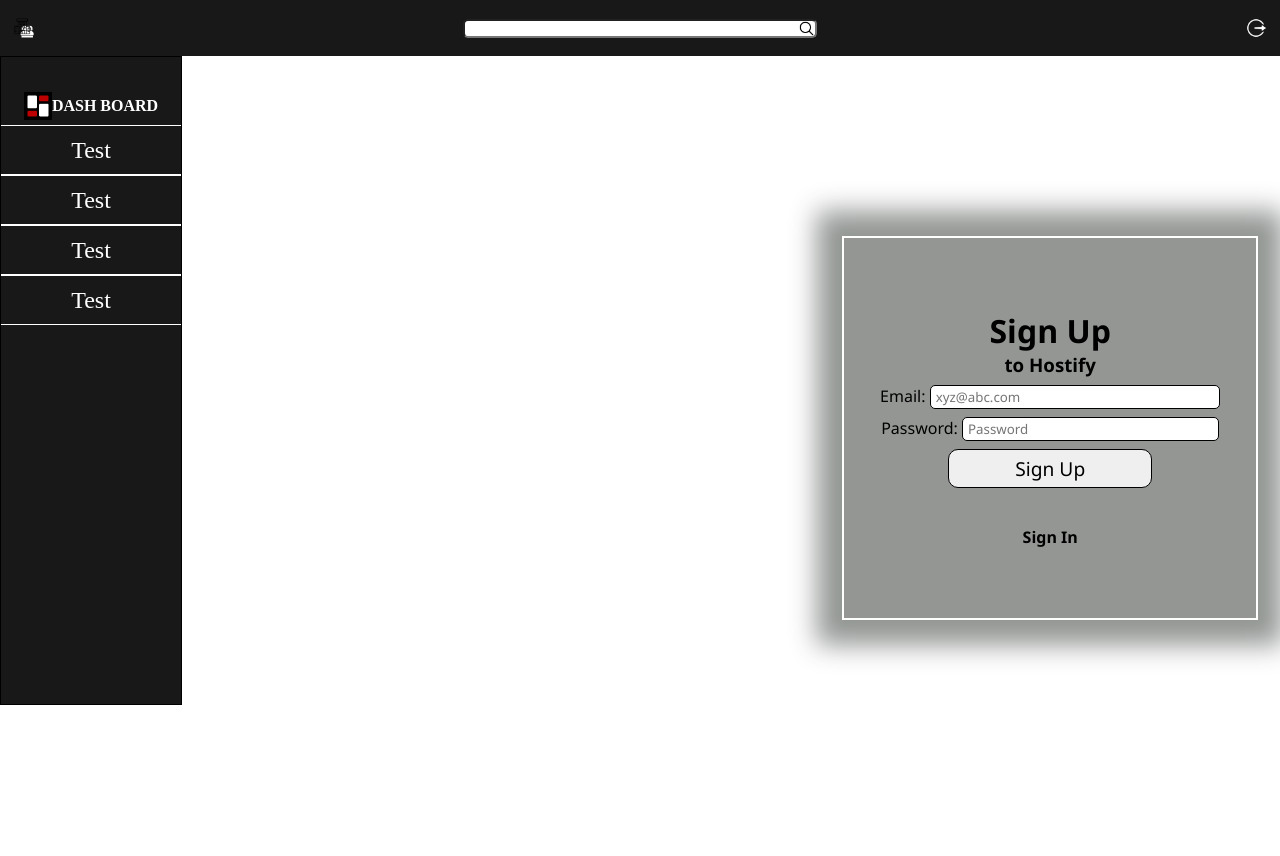
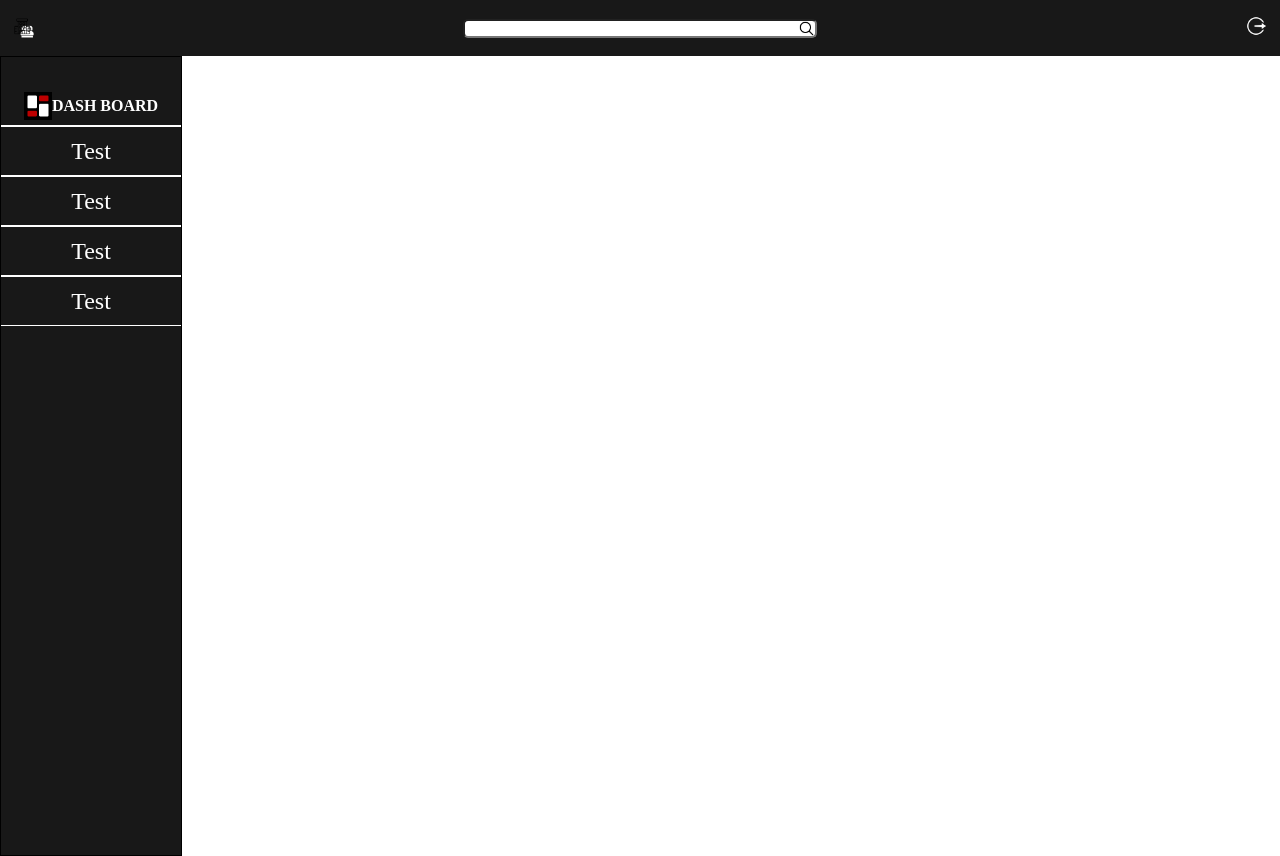
Before and after one commit to ahmedbilal-2711/HostelManagement, a plain HTML site: page html/navBar.html in a window 1280 px wide. Before the commit the page ends 800 px from the top, so only its background shows below. Drawn offline with Linux system fonts and the light colour scheme.

Commit message:
Nav Bar Improved

```diff
--- a/css/navBar.css
+++ b/css/navBar.css
@@ -64,10 +64,15 @@
     align-items: center;
     justify-content: center;
     padding: 5px 0px 5px 0px;
+    border-bottom: 1px solid white;
 }
 
 #dashImg{
     height: 28px;
+}
+
+.DashOptions{
+    display: none;
 }
 
 #navBar{
@@ -75,14 +80,14 @@
     height: 100%;
 }
 
-#navBar ul{
+#navBarUl{
     background-color: rgba(0, 0, 0, 0.904);
     color:white;
+    position: absolute;
     padding: 0;
     margin: 0;
     width: 180px;
     padding-top: 30px;
-    padding-bottom: 379px;
     border: 1px solid black;
 }
 
@@ -97,23 +102,16 @@
     flex-flow: row wrap;
     justify-content: center;
     align-items: center;
+    font-size: x-large;
+    color: white;
+    transition: background-color;
+    transition-duration: 800ms;
 }
 
-a{
-    color: white;
-    text-decoration: none;
-    font-size: x-large;
-}
-
-li:hover{
-    animation-name: hoverDashboard;
-    animation-duration: 1500ms;
-    animation-fill-mode: forwards;
+#navBar li:hover{
+    color: black;
     background-color: white;
-    color: black;
-}
-
-a:hover{
+    cursor: pointer;
     color: black;
 }
 
@@ -121,7 +119,7 @@
 
 @keyframes hoverDashboard {
     0%{
-        transform: rotateX(0deg);
+        transform: rotateX(90deg);
     }
     50%{
         transform: rotateX(0deg);
--- a/css/navBarRes.css
+++ b/css/navBarRes.css
@@ -0,0 +1,3 @@
+#searchBox{
+    display: none;
+}
--- a/html/navBar.html
+++ b/html/navBar.html
@@ -5,7 +5,7 @@
     <meta http-equiv="X-UA-Compatible" content="IE=edge">
     <meta name="viewport" content="width=device-width, initial-scale=1.0">
     <link rel="stylesheet" href="../css/navBar.css">
-    <link rel="stylesheet" media="screen and (max-width=150px)" href="../css/navBarRes.css">
+    <link rel="stylesheet" media="screen and (max-width:427px)" href="../css/navBarRes.css">
     <title>Hostify</title>
 </head>
 <body>
@@ -15,22 +15,23 @@
             <input type="text" name="search" id="searchBox"Search" >
             <!-- <button><img src="../images/search.png" class="topIcons" id="searchIcon" alt="Search"></button> -->
         </div>
-        <img src="../images/signout.png" alt="Sign Out" class="topIcons" id="signout">
+        <a href="../html/index.html"><img src="../images/signout.png" alt="Sign Out" class="topIcons" id="signout"></a>
     </div>
     <div id="sideBox">
         <nav id="navBar">
-            <ul>
+            <ul id="navBarUl">
                 <div id="headingDashBoard">
                     <img src="../images/dashboard.png" id="dashImg" alt="DashBoard">
                     <h4>DASH BOARD</h4>
                 </div>
-                <li><a href="#">Test</a></li>
-                <li><a href="#">Test</a></li>
-                <li><a href="#">Test</a></li>
-                <li><a href="#">Test</a></li>
+                <li><img src="../images/dashboard.png" alt="Img" class="topIcons DashOptions">Test</li>
+                <li><img src="../images/dashboard.png" alt="Img" class="topIcons DashOptions">Test</li>
+                <li><img src="../images/dashboard.png" alt="Img" class="topIcons DashOptions">Test</li>
+                <li><img src="../images/dashboard.png" alt="Img" class="topIcons DashOptions">Test</li>
             </ul>
         </nav>
     </div>
-    <iframe src="../html/index.html" frameborder="0" style="width: 88%;height: 100% ;float: right; margin-left: 182px; position:fixed;top:56px;"></iframe>
+    <!-- <iframe src="../html/index.html" frameborder="0" style="width: 88%;height: 100% ;float: right; margin-left: 182px; position:fixed;top:56px;"></iframe> -->
+    <script src="../js/navBar.js"></script>
 </body>
 </html>
--- /dev/null
+++ b/js/navBar.js
@@ -0,0 +1,3 @@
+let heightScreen = window.innerHeight;
+document.getElementById("navBarUl").style.paddingBottom=heightScreen-271+"px";
+console.log(heightScreen);
```
